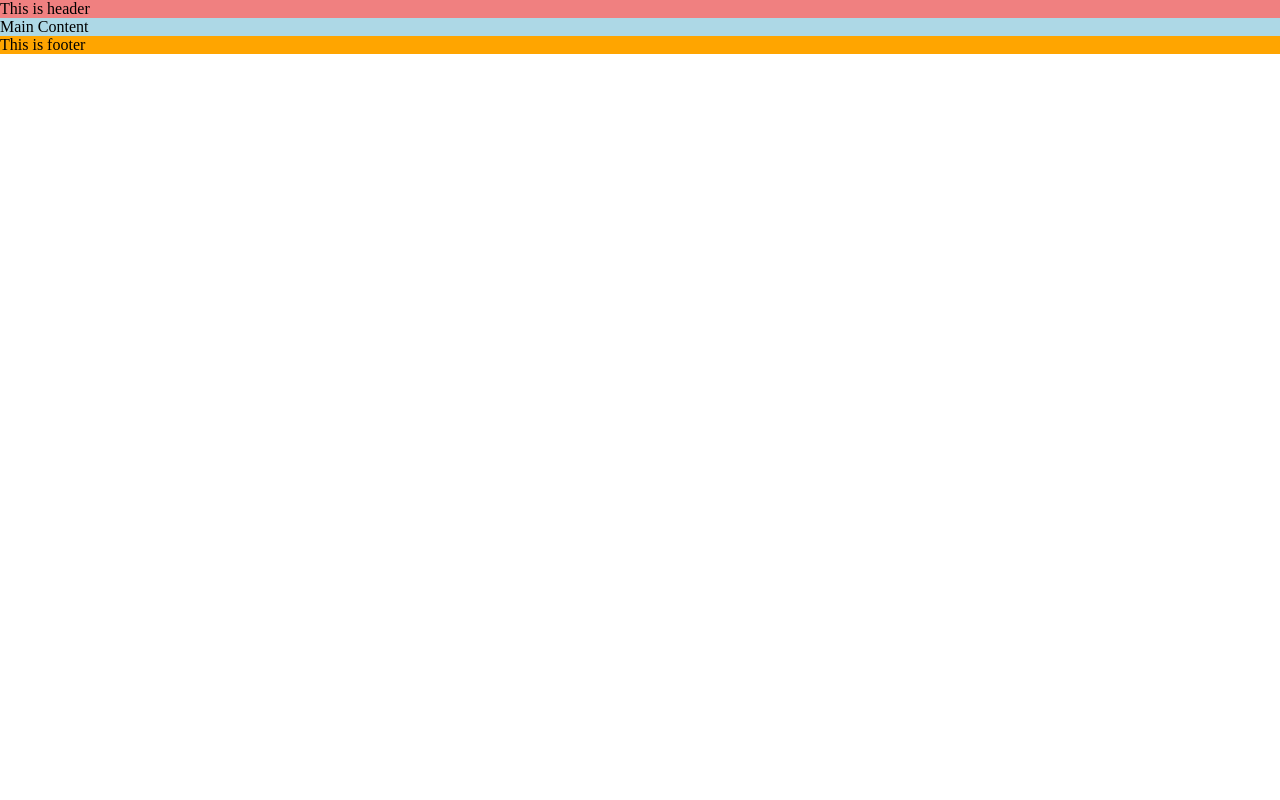
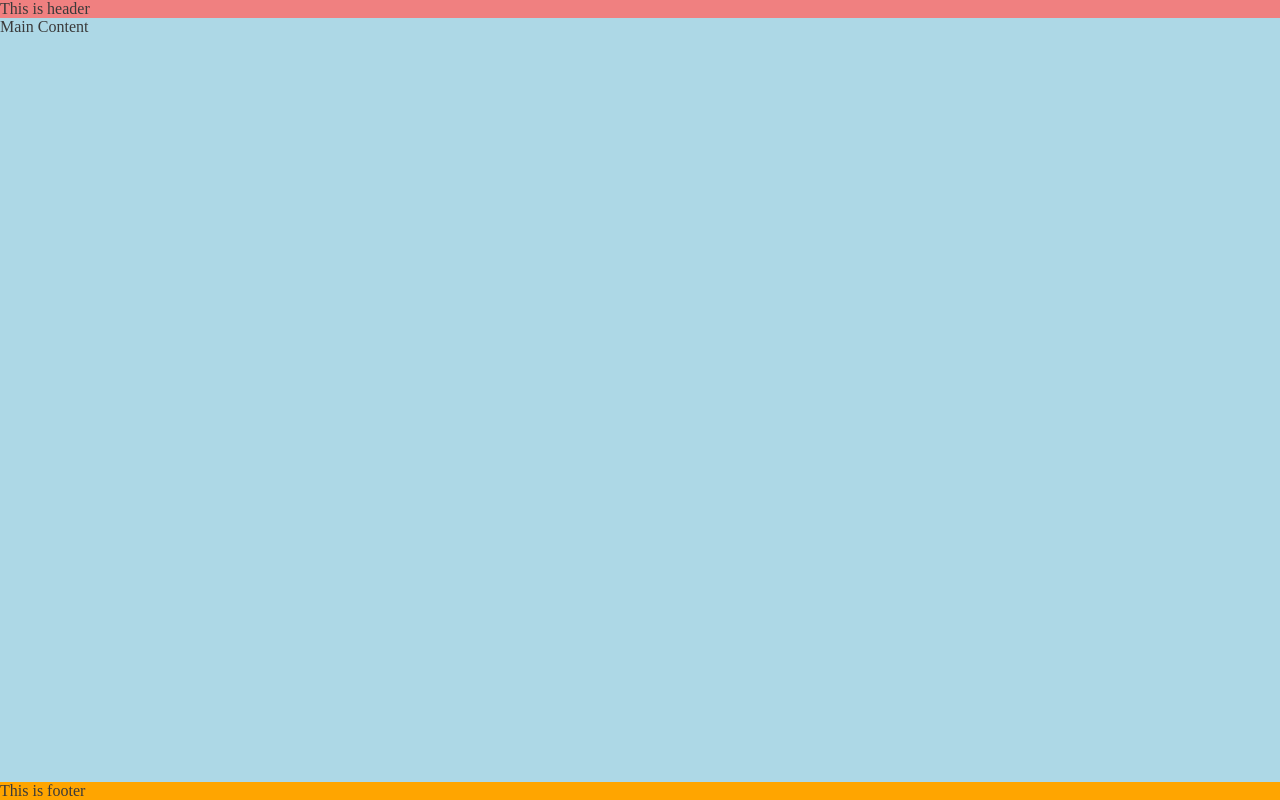
Before and after one commit to ahmedcodein/love-running-challenge, a plain HTML site: page index.html in a window 1280 px wide. Drawn offline with Linux system fonts and the light colour scheme.

Commit message:
Push footer down using flex style

```diff
--- a/assests/css/style.css
+++ b/assests/css/style.css
@@ -4,6 +4,14 @@
     padding: 0;
     margin: 0;
     box-sizing: border-box;
+}
+
+body {
+    min-height: 100vh;
+    display: flex;
+    flex-direction: column;
+    /* Generic Project Style */
+    color: #3a3a3a;
 }
 
 
@@ -16,6 +24,8 @@ header {
 /* Main Content*/
 main {
     background-color: lightblue;
+    /* make main element surplus space to push the footer down */
+    flex: 1 0 auto;
 }
 
 /* footer */
```
